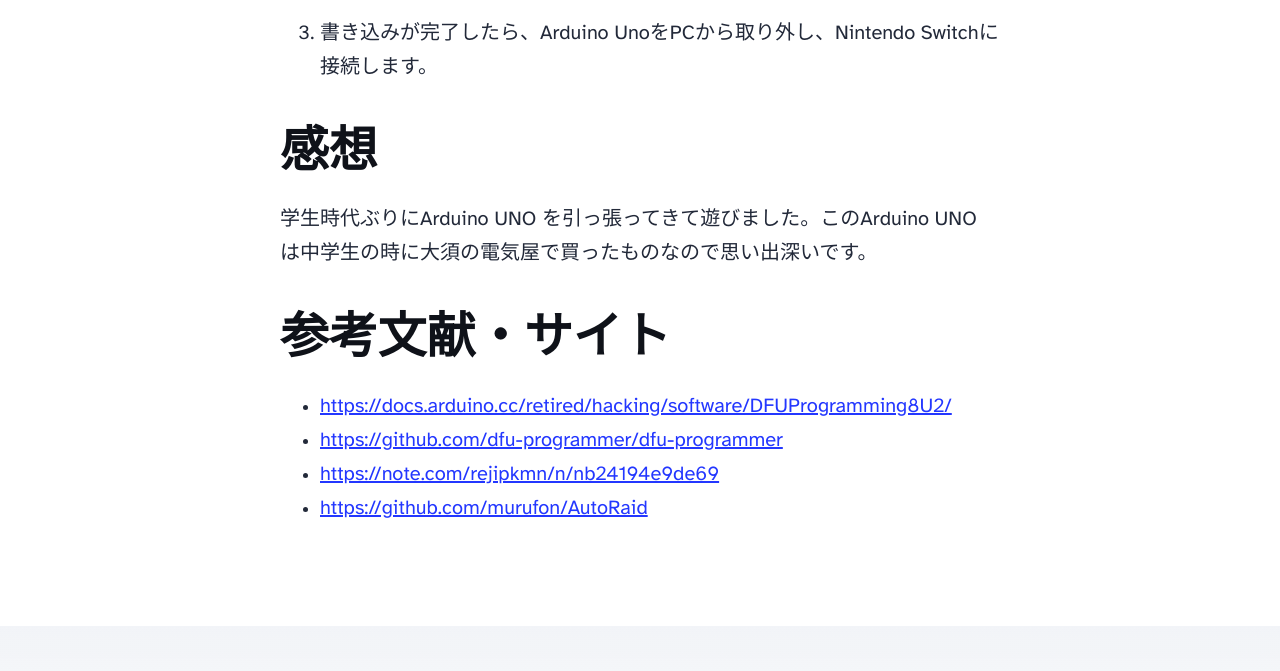
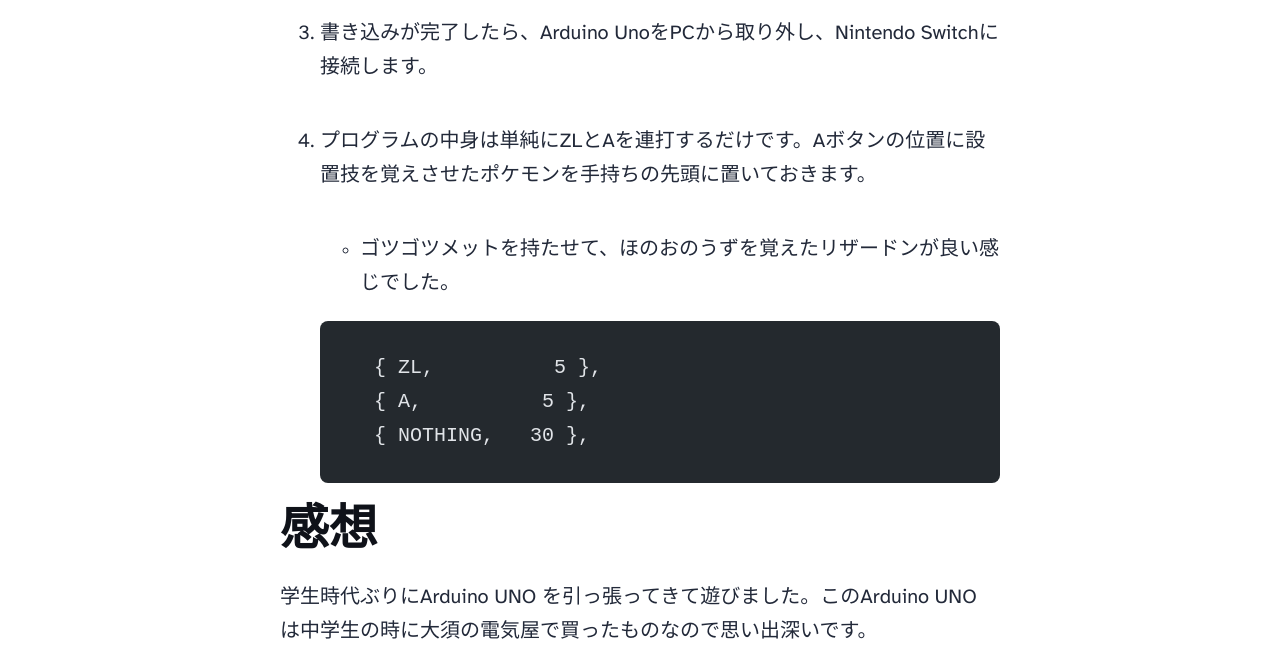
Before and after one commit to norikmb/norikmb.github.io, an Astro site: page /blog/2025/11/pokemon-automation-with-arduino-uno in a window 1280 px wide. Shown: the part 4025-4696 px from the top of the page. Built offline with nearby package versions, Linux system fonts and the light colour scheme; Astro itself is replaced by a stand-in of ours; code samples lack their colours.

Commit message:
feat: add program details

````diff
--- a/src/content/blog/2025/11/pokemon-automation-with-arduino-uno.md
+++ b/src/content/blog/2025/11/pokemon-automation-with-arduino-uno.md
@@ -56,6 +56,15 @@ Arduino Uno を使った自動化の方法は剣盾時代から存在してお
 
 3. 書き込みが完了したら、Arduino UnoをPCから取り外し、Nintendo Switchに接続します。
 
+4. プログラムの中身は単純にZLとAを連打するだけです。Aボタンの位置に設置技を覚えさせたポケモンを手持ちの先頭に置いておきます。
+    - ゴツゴツメットを持たせて、ほのおのうずを覚えたリザードンが良い感じでした。
+
+    ```c
+      { ZL,          5 },
+      { A,          5 },
+      { NOTHING,   30 },
+    ```
+
 ## 感想
 
 学生時代ぶりにArduino UNO を引っ張ってきて遊びました。このArduino UNO は中学生の時に大須の電気屋で買ったものなので思い出深いです。
````
